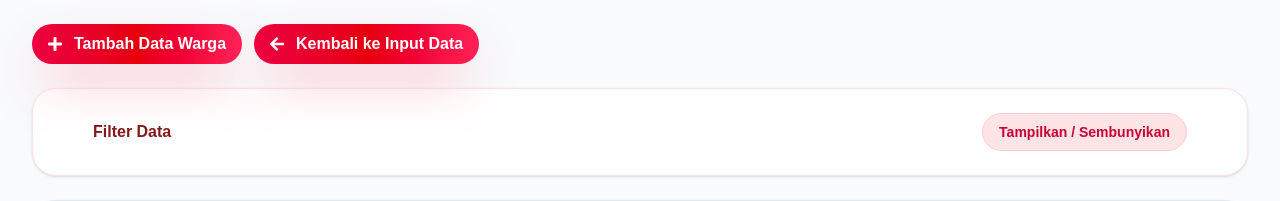
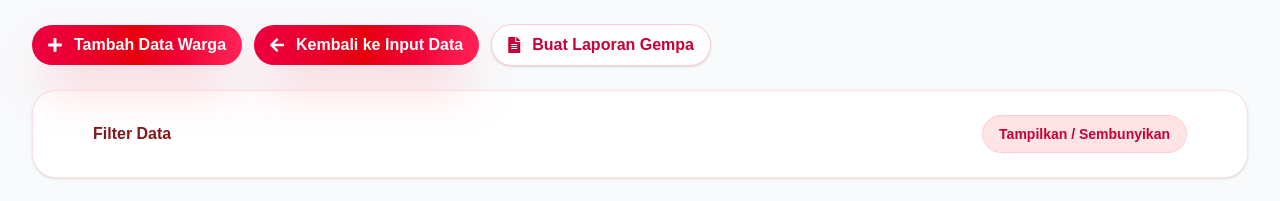
Before and after one commit to francisAWJ/SIGAPDESA, a PHP site: page /daftar_warga.php in a window 1280 px wide. Shown: the top 201 px of the page. Run offline with PHP 8.4, Linux system fonts and the light colour scheme; data comes from the database, SQL or seed files in the repository; data that the repository does not hold is empty; style sheets or scripts are compiled from the project's sources; some libraries are stand-ins or nearby versions; some web fonts are replaced.

Commit message:
added Buat Laporan Gempa button

```diff
--- a/daftar_warga.php
+++ b/daftar_warga.php
@@ -96,6 +96,10 @@ include 'config.php';
             <a href="input_data.php" class="inline-flex items-center gap-3 rounded-3xl bg-gradient-to-r from-rose-600 via-red-600 to-rose-500 px-4 py-2 text-base font-semibold text-white shadow-2xl shadow-rose-300 transition hover:from-rose-700 hover:via-red-700 hover:to-rose-600 focus:outline-none focus:ring-4 focus:ring-rose-200">
                 <i class="fas fa-arrow-left"></i>
                 Kembali ke Input Data
+            </a>
+            <a href="report.php" class="inline-flex items-center gap-3 rounded-3xl bg-white px-4 py-2 text-base font-semibold text-rose-700 border border-rose-200 shadow-sm transition hover:bg-rose-50 focus:outline-none focus:ring-4 focus:ring-rose-100">
+                <i class="fas fa-file-alt"></i>
+                Buat Laporan Gempa
             </a>
         </div>
     </div>
@@ -231,6 +235,9 @@ include 'config.php';
                             <td class="whitespace-nowrap px-4 py-3"><?= $row['pekerjaan'] ?></td>
                             <td class="whitespace-nowrap px-4 py-3">
                                 <div class="flex flex-wrap gap-2">
+                                    <a href="report.php?id=<?= $row['id_warga'] ?>" class="inline-flex items-center justify-center rounded-2xl border border-slate-200 bg-slate-50 px-4 py-2 text-sm font-semibold text-slate-700 transition hover:bg-slate-100 hover:text-slate-900">
+                                        <i class="fas fa-file-alt"></i>
+                                    </a>
                                     <a href="edit_warga.php?id=<?= $row['id_warga'] ?>" class="inline-flex items-center justify-center rounded-2xl border border-rose-200 bg-rose-100 px-4 py-2 text-sm font-semibold text-rose-800 transition hover:bg-rose-200 hover:text-rose-900">
                                         <i class="fas fa-edit"></i>
                                     </a>
```
